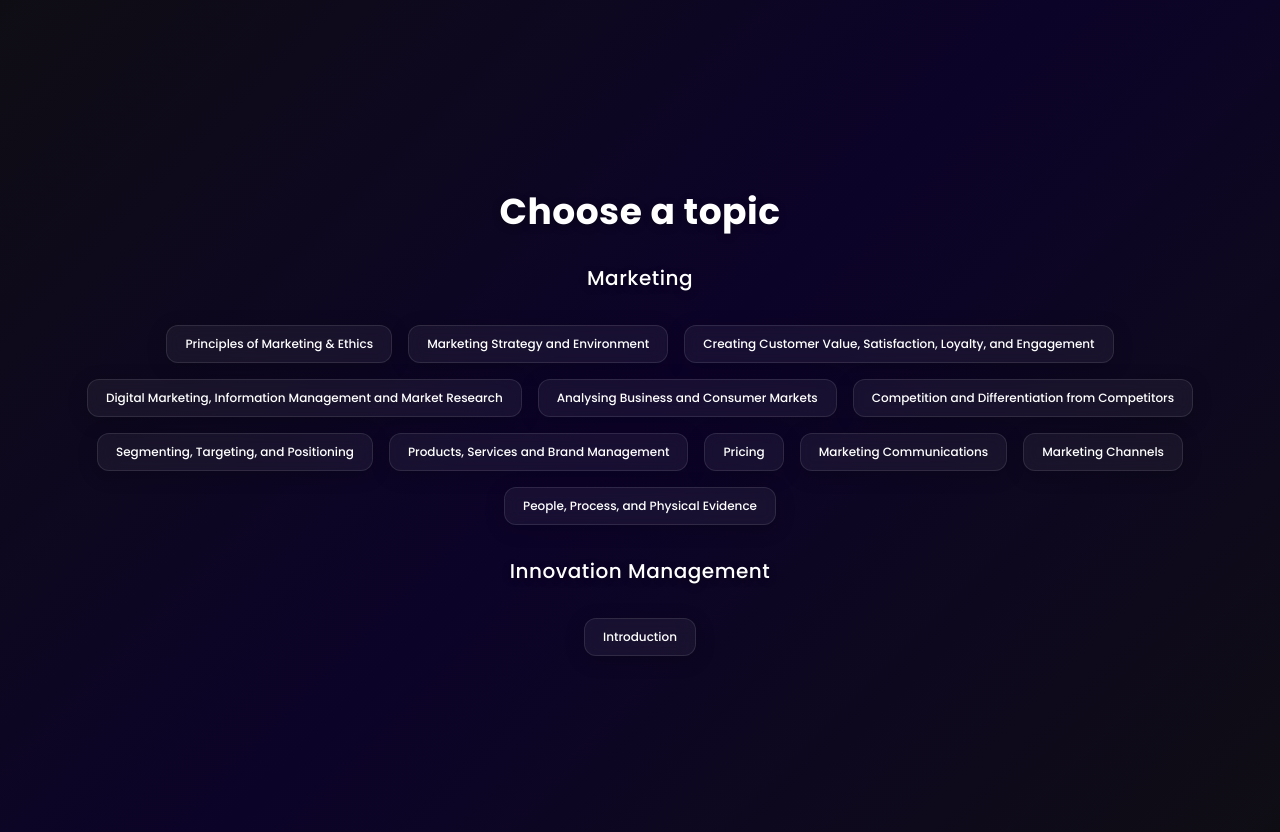
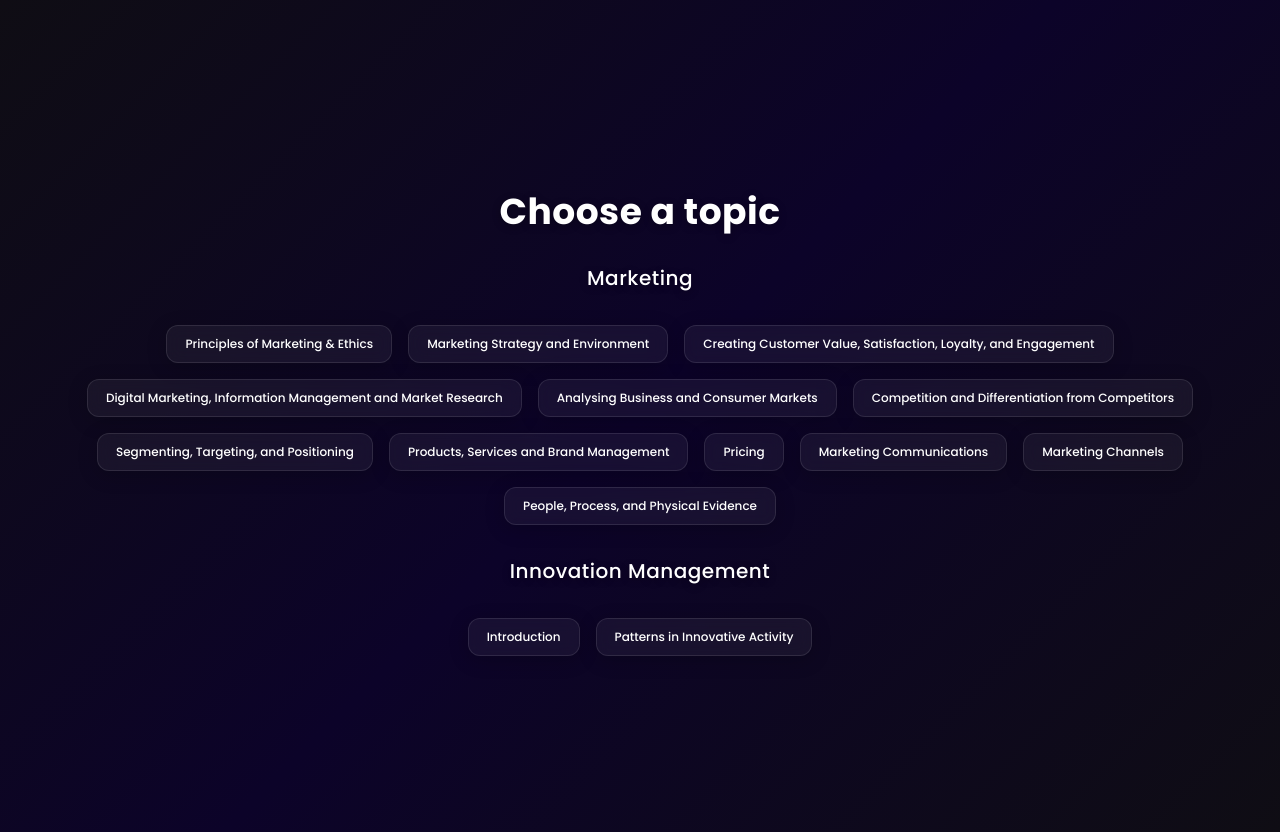
Before and after one commit to osterowsky/innovation-mgt, a React (Vite) app: page / in a window 1280 px wide. Built offline with nearby package versions, Linux system fonts and the light colour scheme.

Commit message:
feature: lecture 2!

```diff
--- a/src/App.tsx
+++ b/src/App.tsx
@@ -18,7 +18,8 @@ const TOPICS_MARKETING = [
 ]
 
 const TOPICS_INNOVATION = [
-  'Introduction'
+  'Introduction',
+  'Patterns in Innovative Activity'
 ]
 
 export default function App() {
```
Also changed, not shown: 1 other file (tests, documents, lock files or other folders).
